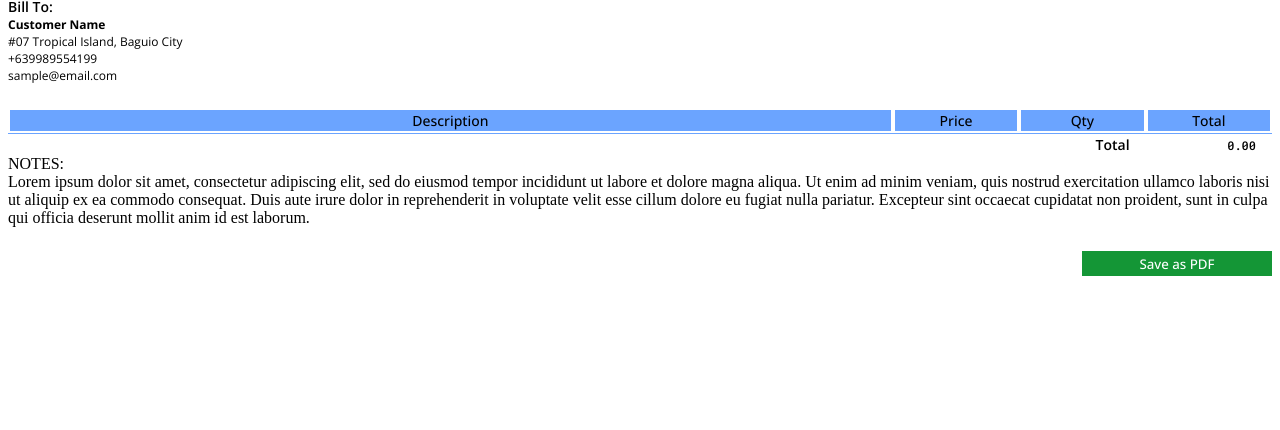
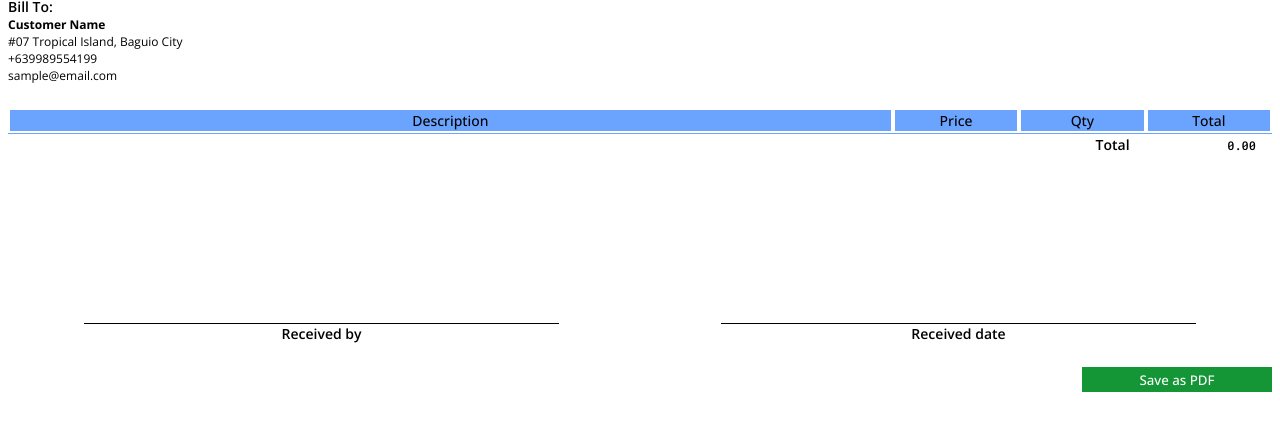
Before and after one commit to jonasky17/billing, a plain HTML site: page src/template/bs.html in a window 1280 px wide. Shown: the part 84-514 px from the top of the page. Drawn offline with nearby package versions, Linux system fonts and the light colour scheme.

Commit message:
signature

```diff
--- a/src/css/styles.css
+++ b/src/css/styles.css
@@ -166,18 +166,30 @@ p {
     margin-top:24px;
 }
 
-.wrapper{
-    /* height: 842px;
-    width: 595px; */
-}
 .body { height:297mm; width:210mm; margin-left:auto; margin-right:auto; }
 
-/* @page{
-    size: 21cm 29.7cm;
-    margin-left:auto;
-    margin-right:auto;
-} */
+.row{
+    display: flex;
+    gap: 10px;
+    /* width: 100%; */
+    flex-direction: row;
+    text-align:center;
+    margin-top:150px;
+}
 
+.container-name{
+    flex:50%;
+}
+
+.container-date{
+    flex:50%;
+}
+
+.signature{
+    width: 75%;
+    border:0;
+    border-bottom: 1px solid black;
+}
 @media print{
     #save{
         display:none;
--- a/src/template/bs.html
+++ b/src/template/bs.html
@@ -93,7 +93,7 @@
                 </tfoot>
             </table>
         </div>
-
+<!--
         <div class="notes-container">
             <p class="label-notes">NOTES:</p>
             <p class="notes">
@@ -106,6 +106,23 @@
                 mollit
                 anim id est laborum.
             </p>
+        </div> -->
+
+        <div class="received-container">
+            <div class="row">
+                <div class="container-name">
+                    <div class="signature-container">
+                        <input type="text" class="signature">
+                    </div>
+                    <label class="label">Received by</label>
+                </div>
+                <div class="container-date">
+                    <div class="signature-container">
+                        <input type="text" class="signature">
+                    </div>
+                    <label class="label">Received date</label>
+                </div>
+            </div>
         </div>
         <div class="btn-container">
             <button id="save" class="btn save green" onclick="save()">Save as PDF</button>
```
